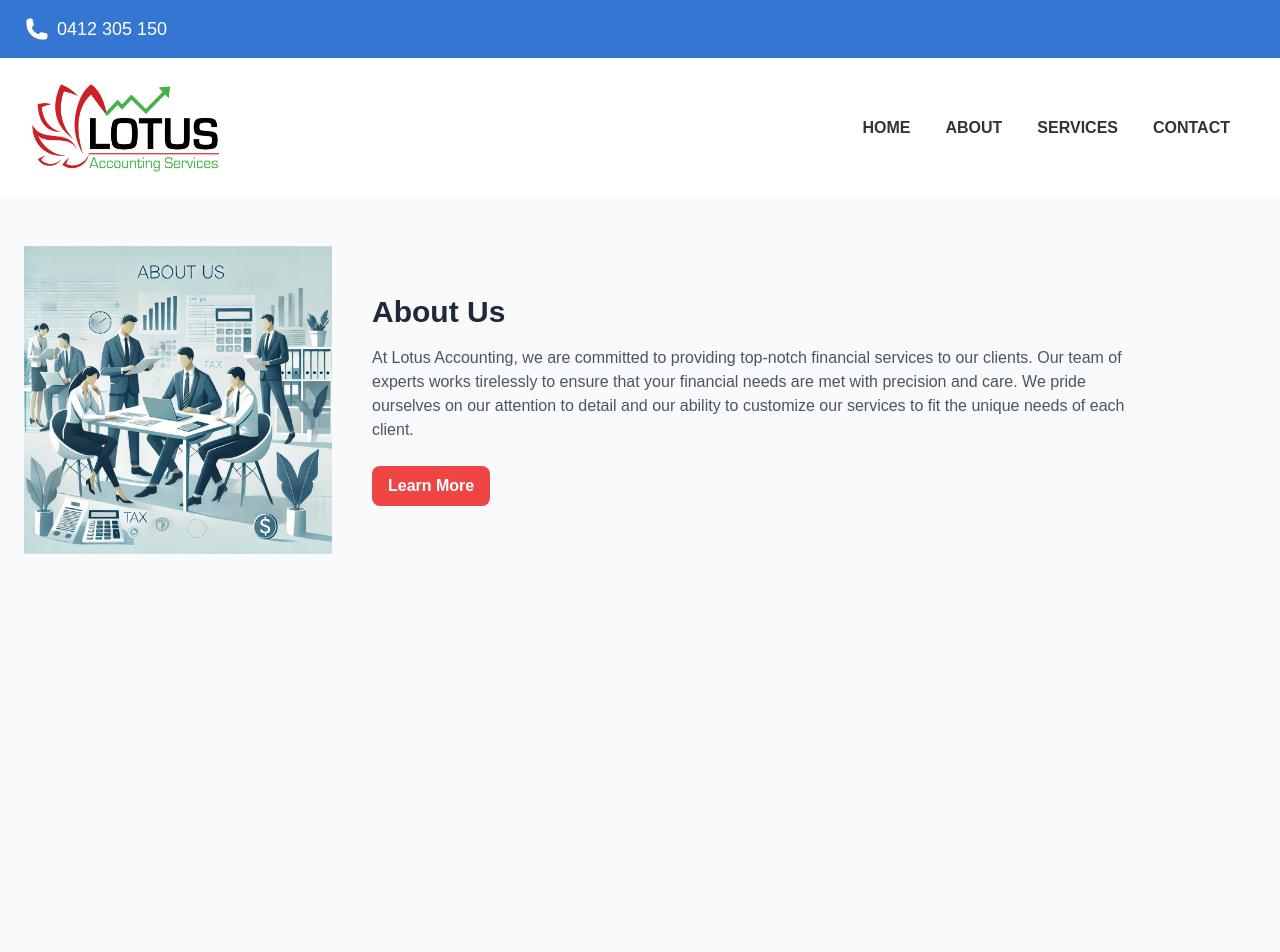
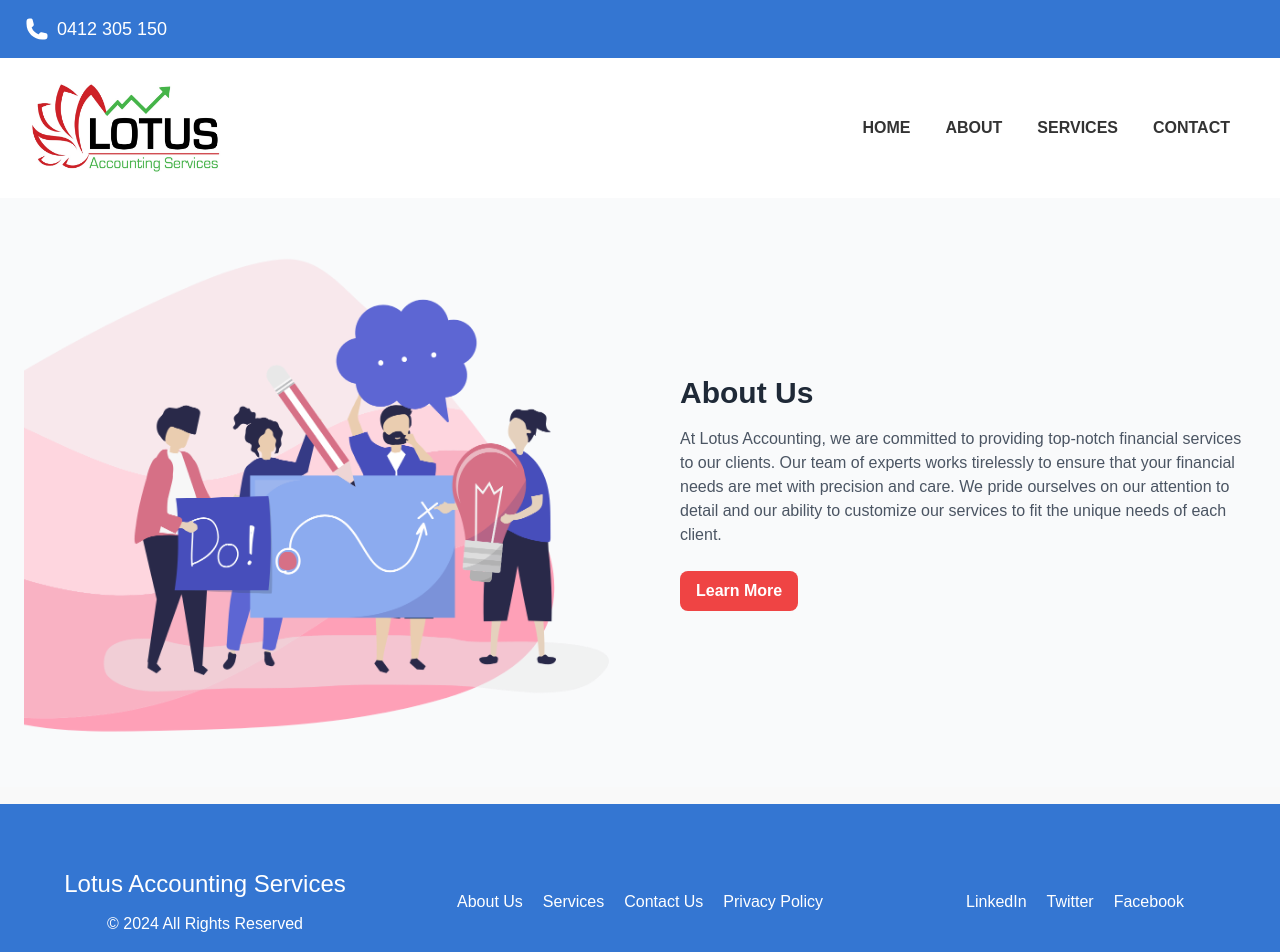
Before and after one commit to prbndulal/lotusaccountingcms, a React (Create React App) app: page /aboutus in a window 1280 px wide. Shown: the top 952 px of the page. Before the commit the page ends 800 px from the top, so only its background shows below. Built offline with nearby package versions, Linux system fonts and the light colour scheme.

Commit message:
added map and footer

```diff
--- a/src/App.js
+++ b/src/App.js
@@ -6,6 +6,7 @@
 import Services from './pages/Services';
 import ContactUs from './pages/ContactUs';
 import Header from './components/Header';
+import Footer from './components/Footer';
 
 
 
@@ -36,12 +37,19 @@
         </ul>
       </nav> */}
       <Header toggleMenu={toggleMenu} isMenuOpen={isMenuOpen} />
+      <div className="flex flex-col min-h-screen">
+        <main className="flex-grow">
+
       <Routes>
         <Route path="/" element={<Home />} />
         <Route path="/aboutus" element={<AboutUs />} />
         <Route path="/services" element={<Services />} />
         <Route path="/contactus" element={<ContactUs />} />
       </Routes>
+        </main>
+        <Footer/>
+      </div>
+
     </Router>
   );
 }
--- a/src/pages/AboutUs.jsx
+++ b/src/pages/AboutUs.jsx
@@ -1,16 +1,16 @@
 // src/components/AboutUs.jsx
 import React from 'react';
 import '../../src/AboutUs.css';
-import aboutUsImage from '../aboutus.webp'; // Adjust the path according to your project structure
+import aboutUsImage from '../about.png'; // Adjust the path according to your project structure
 
 const AboutUs = () => {
   return (
     <section className="py-12 bg-gray-50">
       <div className="container mx-auto px-6 md:flex md:items-center">
-        <div className="md:w-1/4 md-80">
+        <div className="md:w-1/2 md-80">
           <img src={aboutUsImage} alt="About Us" className="w-full h-auto object-cover" />
         </div>
-        <div className="md:w-2/3 md:pl-10 mt-8 md:mt-0">
+        <div className="md:w-1/2 md:pl-10 mt-8 md:mt-0">
           <h2 className="text-3xl font-bold text-gray-800 mb-4">About Us</h2>
           <p className="text-gray-600 mb-6">
             At Lotus Accounting, we are committed to providing top-notch financial services to our clients.
--- a/src/pages/ContactUs.jsx
+++ b/src/pages/ContactUs.jsx
@@ -1,5 +1,9 @@
+import MapComponent from "../components/MapComponent";
 function ContactUs() {
-    return <div>Welcome to Contact Us Page</div>;
+    return <div>Welcome to Contact Us Page
+
+      <MapComponent />
+    </div>;
   }
 
   export default ContactUs;
--- a/src/pages/Home.jsx
+++ b/src/pages/Home.jsx
@@ -2,6 +2,7 @@
 import Carousel from '../components/Carousel';
 import ServiceCards from '../components/ServiceCards';
 import AboutUs from './AboutUs';
+import MapComponent from '../components/MapComponent';
 function Home() {
     return (
       <div>
@@ -12,6 +13,7 @@
 
         <AboutUs/>
         <ServiceCards />
+        <MapComponent />
       </div>
     )
   }
```
Also changed, not shown: src/about.png (added).
